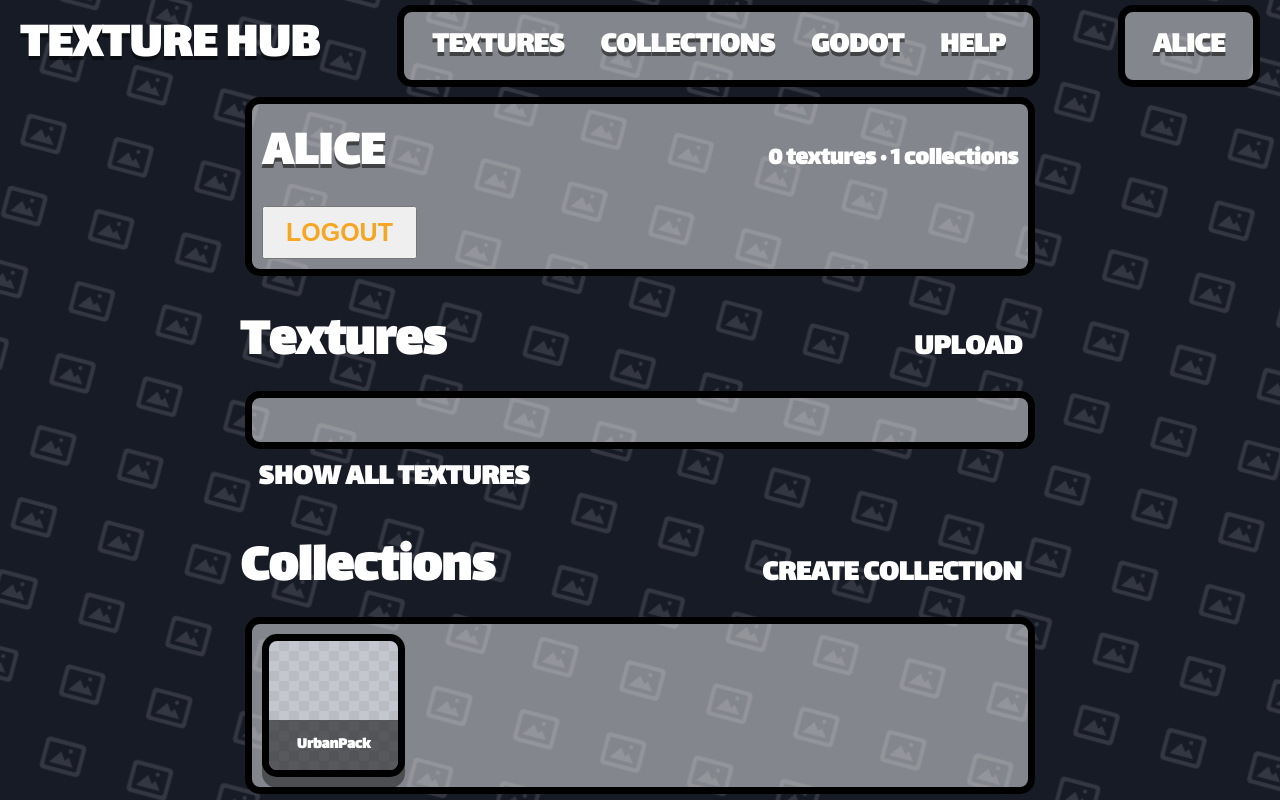
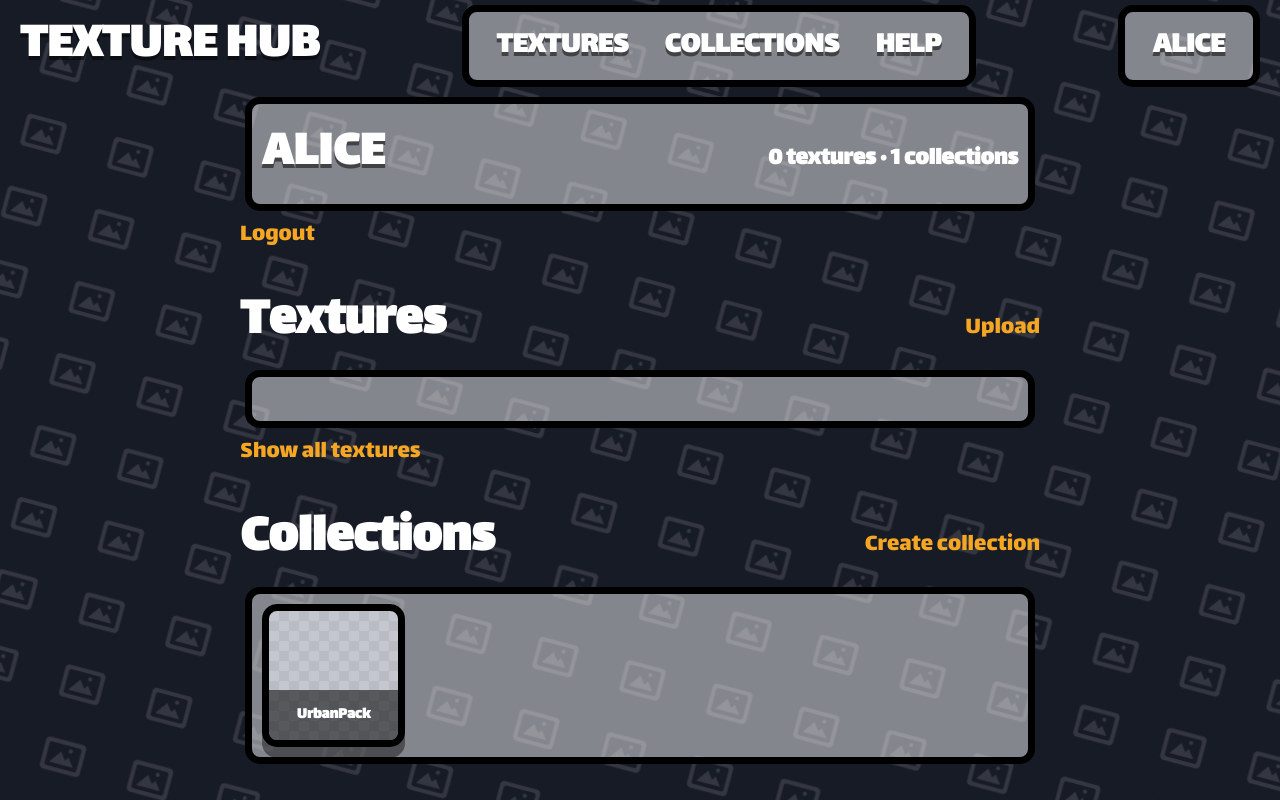
Before and after one commit to cozar1/texture_hub, a Flask app: page /user/alice in a window 1280 px wide. Run offline with Flask 3, Linux system fonts and the light colour scheme; a user stored in the database is signed in; data comes from the database, SQL or seed files in the repository.

Commit message:
All css done

```diff
--- a/static/style.css
+++ b/static/style.css
@@ -175,6 +175,9 @@ body.th-body::before {
   border-radius: var(--th-radius-sm);
   padding: 10px 10px;
   margin: 5px;
+  font-size: var(--th-font-size-text);
+  font-family: var(--th-font);
+  color: white;
 }
 
 .item {
@@ -326,7 +329,7 @@ body.th-body::before {
 .th-label {
   display: block;
   font-weight: 800;
-  font-size: clamp(1rem, 1.6vw, var(--th-font-size-title));
+  font-size: var(--th-font-size-text);
   color: var(--th-white);
   margin: 10px 0 4px;
 }
@@ -407,6 +410,12 @@ body.th-body::before {
   font-weight: 800;
   cursor: pointer;
   transition-duration: 0.2s;
+  width: 100%;
+}
+
+.th-submit-button{
+  all: unset;
+  cursor: pointer;
 }
 
 .th-btn:hover {
@@ -637,6 +646,17 @@ body.th-body::before {
 .th-detail-title { font-size: var(--th-font-size-title); font-weight: 800; margin: 0; }
 .th-detail-author { font-weight: 700; font-size: var(--th-font-size-text); }
 
+.th-user-option {
+  font-size: var(--th-font-size-text);
+  text-decoration: none;
+  color: var(--th-orange);
+  background: none;
+  border: none;
+  padding: 0;
+  cursor: pointer;
+  display: inline-block;
+}
+
 .th-detail-title {
   font-size: clamp(1.75rem, 4vw, var(--th-font-size-header));
   font-weight: 800;
--- a/templates/template.html
+++ b/templates/template.html
@@ -16,19 +16,18 @@
             <ul class="th-nav-links">
                 <li><a href="/0" class="th-nav-link {% if request.path == '/' %}is-active{% endif %}">TEXTURES</a></li>
                 <li><a href="/1" class="th-nav-link {% if request.path == '/collections' %}is-active{% endif %}">COLLECTIONS</a></li>
-                <li><a href="/0" class="th-nav-link {% if request.path == '/' %}is-active{% endif %}">GODOT</a></li>
                 <li><a href="/1" class="th-nav-link {% if request.path == '/collections' %}is-active{% endif %}">HELP</a></li>
             </ul>
         </div>
 
         <div class="container">
-            <nav class="th-nav-links">
+            <ul class="th-nav-links">
                 {% if user %}
-                    <a class="th-nav-link th-user-link" href="/user/{{ user.user_name }}">{{ user.user_name }}</a>
+                    <li><a class="th-nav-link" href="/user/{{ user.user_name }}">{{ user.user_name }}</a></li>
                 {% else %}
-                    <a href="/login" class="th-btn-login">LOGIN</a>
+                    <li><a href="/login" class="th-nav-link {% if request.path == '/' %}is-active{% endif %}">Login</a></li>
                 {% endif %}
-            </nav>
+            </ul>
         </div>
     </header>
     {% endif %}
--- a/templates/user.html
+++ b/templates/user.html
@@ -8,15 +8,13 @@
             <div class="th-detail-author">{{ textures|length }} textures · {{ collections|length }} collections</div>
         </div>
         {% if owner %}
-        <form action="/logout" method="post" style="margin-top:12px;">
-            <button class="th-btn-login" type="submit">Logout</button>
-        </form>
         {% endif %}
     </div>
+        <a href="/logout" class="th-user-option" type="submit">Logout</a>
 
     <div class="th-textures-header" style="margin-top: 24px;">
         <h1>Textures</h1>
-        <a class="th-nav-link" href="/upload">Upload</a>
+        <a class="th-user-option" href="/upload">Upload</a>
     </div>
     <div class="container">
     <div class="th-texture-grid" style="margin-top: 24px;">
@@ -25,11 +23,11 @@
         {% endfor %}
     </div>
     </div>
-    <a class="th-nav-link" href="/0?user={{ profile_user.user_name | urlencode }}">Show all textures</a>
+    <a class="th-user-option" href="/0?user={{ profile_user.user_name | urlencode }}">Show all textures</a>
 
     <div class="th-textures-header" style="margin-top: 24px;">
         <h1>Collections</h1>
-        <a class="th-nav-link" href="/create_collection">Create collection</a>
+        <a class="th-user-option" href="/create_collection">Create collection</a>
     </div>
     <div class="container">
     <div class="th-texture-grid">
```
Also changed, not shown: templates/login.html (+2 -13 lines), templates/signup.html (+0 -10 lines), templates/texture.html (+36 -6 lines).
